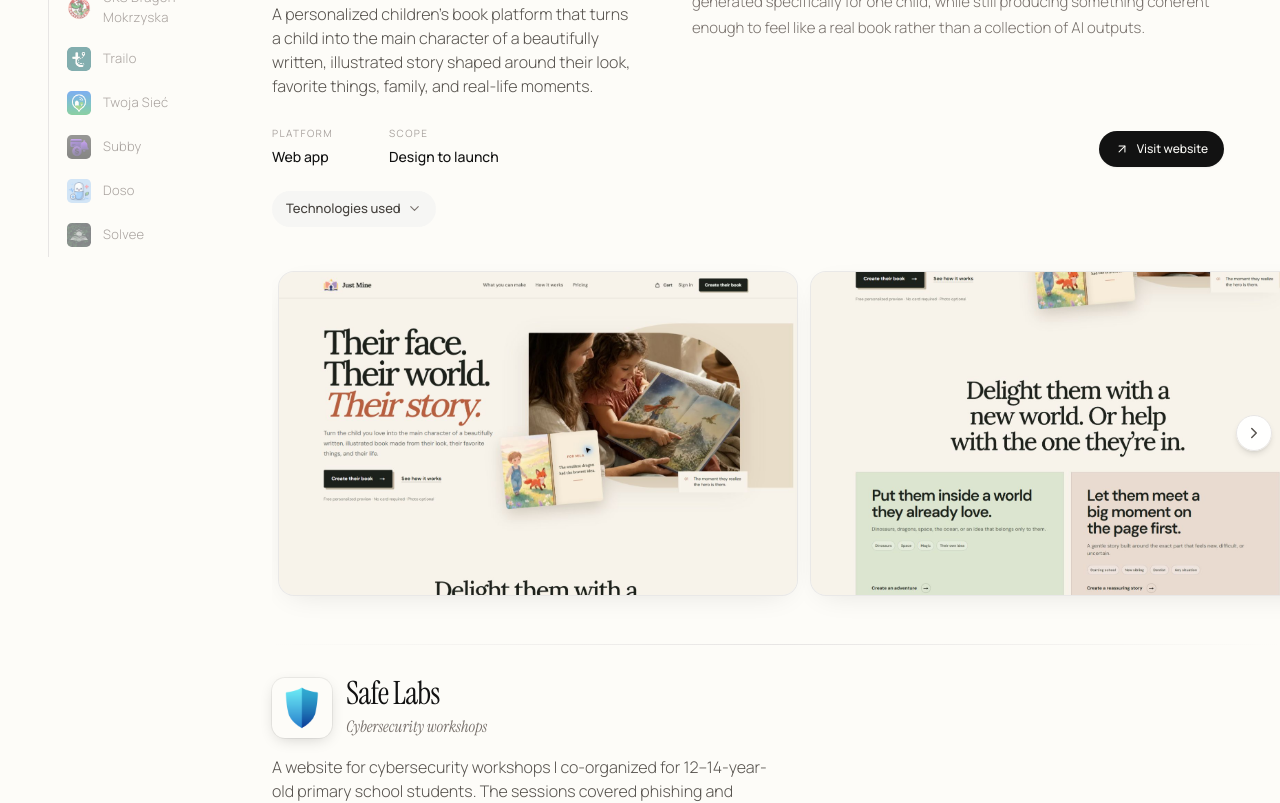
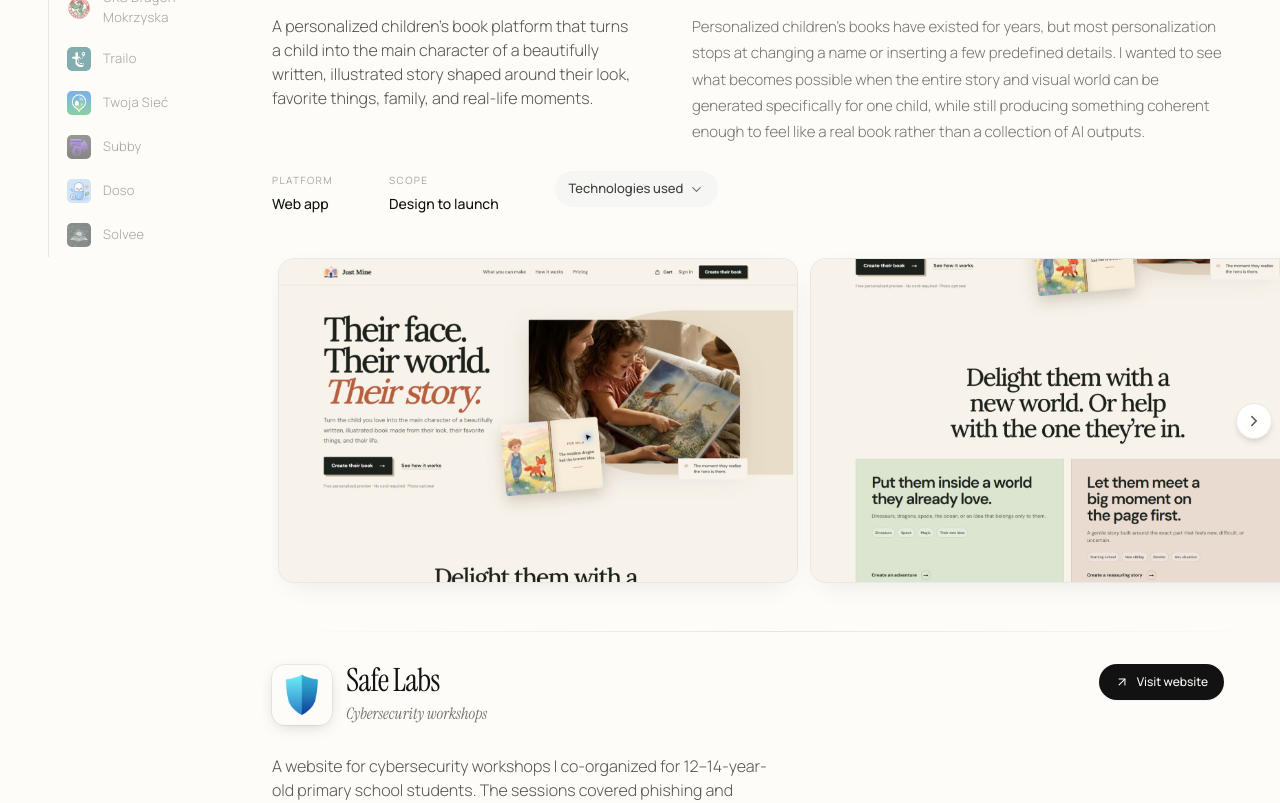
Before and after one commit to realmikolajpiech/mikolajpiechwebsite, a React (Vite) app: page /portfolio in a window 1280 px wide. Shown: the part 780-1583 px from the top of the page. Built offline with nearby package versions, Linux system fonts and the light colour scheme.

Commit message:
Organize portfolio project hierarchy

```diff
--- a/components/ProjectShowcase.tsx
+++ b/components/ProjectShowcase.tsx
@@ -109,7 +109,7 @@
         />
       </summary>
 
-      <dl className="mt-3 grid gap-x-10 gap-y-5 rounded-xl bg-stone-100/60 p-4 sm:grid-cols-2 sm:p-5 lg:grid-cols-3 dark:bg-stone-800/45">
+      <dl className="mt-3 grid gap-x-10 gap-y-5 rounded-xl bg-stone-100/60 p-4 sm:grid-cols-2 sm:p-5 dark:bg-stone-800/45">
         {project.technologies.map((technology) => (
           <div
             key={technology.label}
@@ -148,9 +148,8 @@
       className="w-full max-w-full overflow-visible"
     >
       <div className="lg:pr-10 xl:pr-14">
-      <header className="grid items-start gap-5 sm:gap-7 lg:grid-cols-12 lg:gap-14">
-        <div className={`min-w-0 space-y-4 ${project.whyBuiltIt ? 'lg:col-span-5' : 'lg:col-span-7'}`}>
-          <div className="space-y-3">
+        <header className="flex flex-col gap-5 sm:flex-row sm:items-start sm:justify-between">
+          <div className="min-w-0 space-y-3">
             <div className="flex items-center gap-3.5 min-w-0">
               {project.icon && (
                 <div className="relative shrink-0">
@@ -176,22 +175,27 @@
             {project.status && <StatusBadge status={project.status} className="self-start" />}
           </div>
 
+          <ProjectLinks project={project} />
+        </header>
+
+        {(summary || project.whyBuiltIt) && (
+          <div className="mt-6 grid items-start gap-4 sm:mt-7 lg:grid-cols-12 lg:gap-14">
             {summary && (
-            <p className="max-w-lg text-sm font-light leading-relaxed text-stone-600 text-pretty break-words sm:text-[15px] md:text-base dark:text-stone-300">
+              <p className={`${project.whyBuiltIt ? 'lg:col-span-5' : 'lg:col-span-7'} max-w-lg text-sm font-light leading-relaxed text-stone-600 text-pretty break-words sm:text-[15px] md:text-base dark:text-stone-300`}>
                 {summary}
               </p>
             )}
-        </div>
 
             {project.whyBuiltIt && (
-          <p className="max-w-2xl text-sm font-light leading-[1.75] text-stone-500 text-pretty break-words sm:text-[15px] lg:col-span-7 lg:pt-1 dark:text-stone-400">
+              <p className="max-w-2xl text-sm font-light leading-[1.75] text-stone-500 text-pretty break-words sm:text-[15px] lg:col-span-7 dark:text-stone-400">
                 {project.whyBuiltIt}
               </p>
             )}
-      </header>
+          </div>
+        )}
 
-      <div className="mt-6 flex flex-col gap-5 sm:mt-7 lg:flex-row lg:items-end lg:justify-between">
-        <dl className="flex flex-wrap gap-x-10 gap-y-4 sm:gap-x-14">
+        <div className="mt-6 flex flex-col gap-5 sm:mt-7 lg:flex-row lg:items-start lg:gap-14">
+          <dl className="flex shrink-0 flex-wrap gap-x-10 gap-y-4 sm:gap-x-14">
             {metaItems.map((item) => (
               <div key={item.key} className="min-w-0 max-w-sm">
                 <dt className="mb-1.5 text-[10px] uppercase tracking-[0.14em] text-stone-400 dark:text-stone-500">
@@ -204,14 +208,12 @@
             ))}
           </dl>
 
-        <ProjectLinks project={project} />
-      </div>
-
           {project.technologies?.length ? (
-        <div className="mt-5 sm:mt-6">
+            <div className="min-w-0 flex-1 lg:-mt-0.5">
               <ProjectTechnologies project={project} />
             </div>
           ) : null}
+        </div>
       </div>
 
       <div className="mt-7 min-w-0 overflow-visible sm:mt-9">
```
Lines whose indentation alone changed are shown as unchanged.
